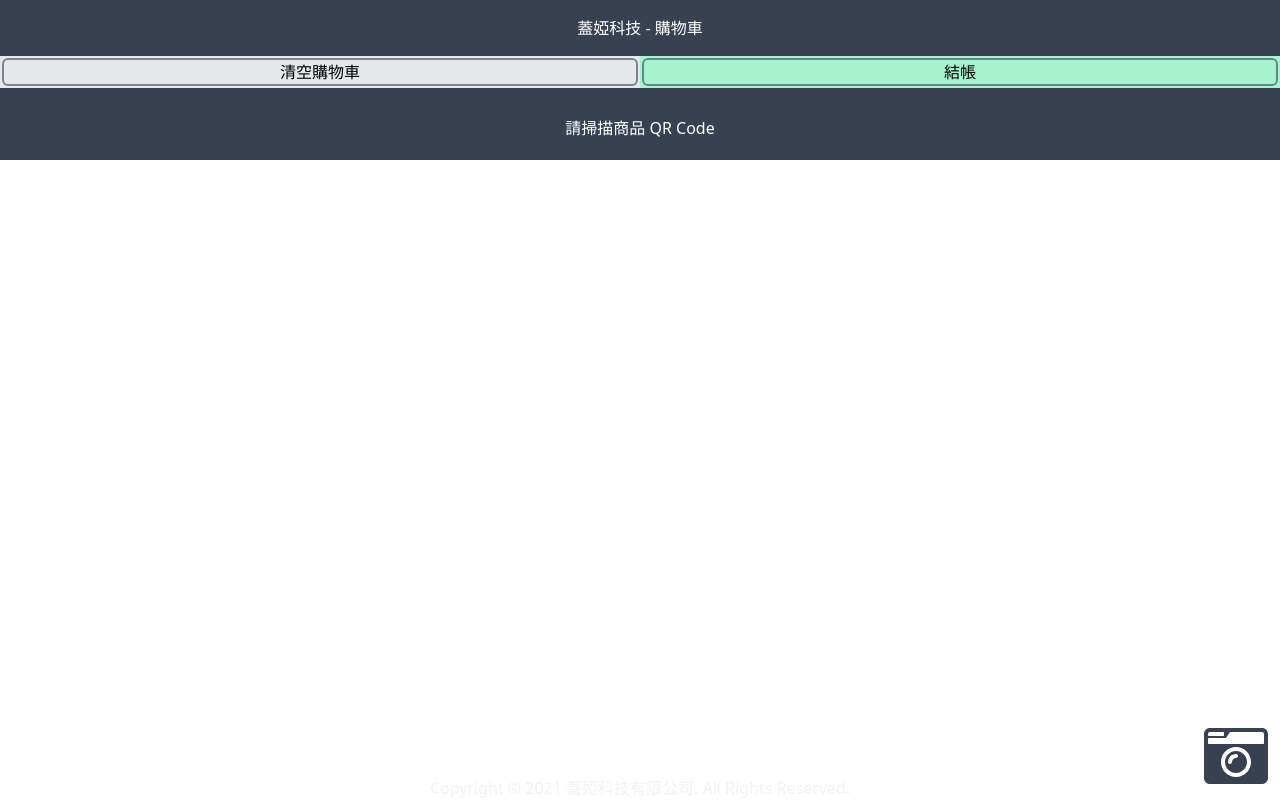
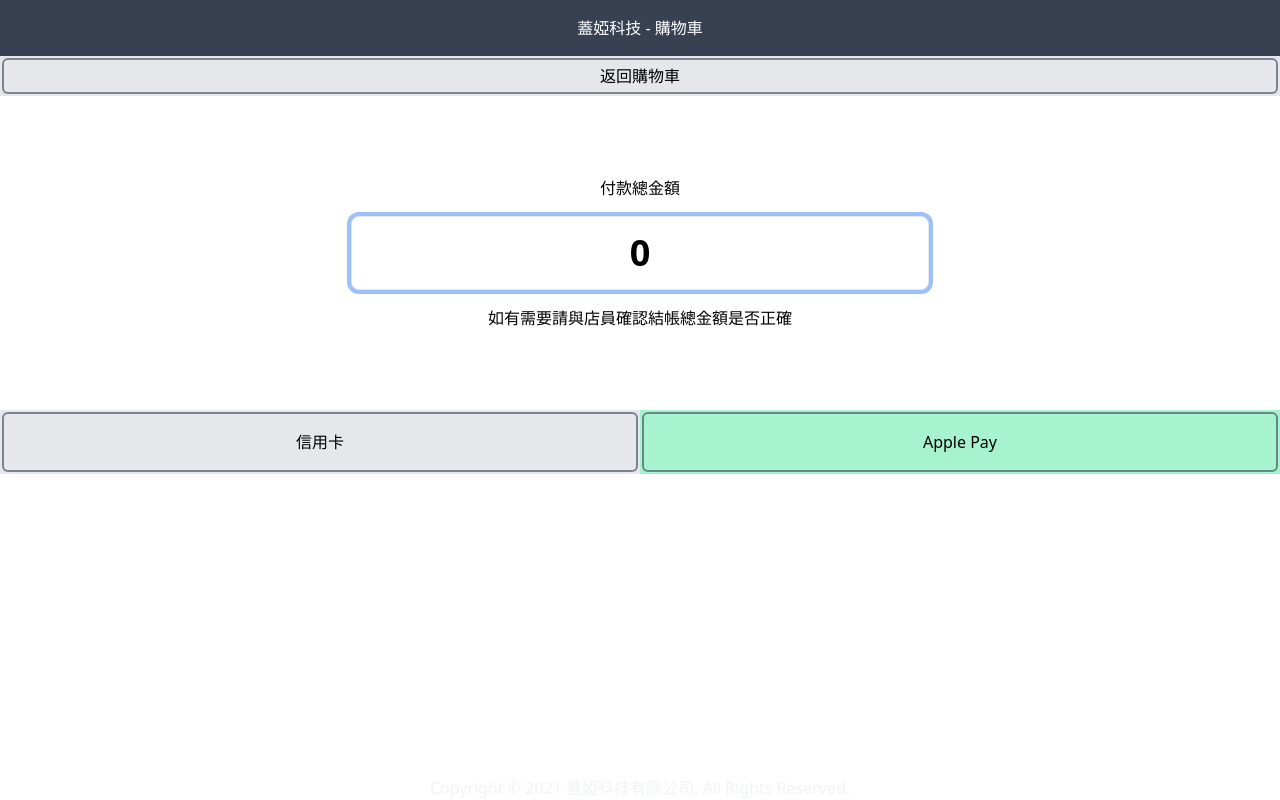
Before and after one commit to shingo0620/o2o-cart, a Vue app: page /checkout in a window 1280 px wide. Built offline with nearby package versions, Linux system fonts and the light colour scheme; what vue3-qrcode-reader would draw is missing.

Commit message:
Add vue-router

```diff
--- a/package.json
+++ b/package.json
@@ -23,6 +23,7 @@
     "tailwindcss": "^2.1.2",
     "uuid": "^8.3.2",
     "vite": "^2.3.0",
+    "vue-router": "4",
     "vue3-qrcode-reader": "^0.0.1"
   }
 }
--- a/src/App.vue
+++ b/src/App.vue
@@ -1,49 +1,22 @@
 <template>
-<div class="d-flex" v-if="!scanning">
+<div class="d-flex">
   <AppHeader :shopName="shopName"></AppHeader>
-  <Cart></Cart>
+  <router-view></router-view>
   <AppFooter></AppFooter>
-  <font-awesome-icon icon="camera-retro" size="4x"
-    @click="scanning=true"
-    class="text-gray-700 cursor-pointer absolute right-3 bottom-3"
-  />
-</div>
-<div v-else>
-  <font-awesome-icon icon="times-circle" size="4x"
-    @click="scanning=false"
-    class="text-gray-700 cursor-pointer absolute right-3 bottom-3"
-  />
-  <qrcode-stream @decode="decodeHandler"/>
 </div>
 </template>
 
-<script>
+<script setup>
 import { ref, onMounted } from 'vue'
-import { shopId, shopName, getShop, addToCart, createCart, restoreCart } from './compositions'
-import AppHeader from './components/AppHeader.vue'
-import AppFooter from './components/AppFooter.vue'
-import Cart from './components/Cart/Index.vue'
+import { shopId, shopName, getShop, addToCart, createCart, restoreCart } from '@/compositions'
+import AppHeader from '@/components/AppHeader.vue'
+import AppFooter from '@/components/AppFooter.vue'
 
-export default {
-  components: {
-    AppHeader,
-    Cart,
-    AppFooter
-  },
-
-  setup (props) {
 onMounted(() => {
   const shopId = (new URL(window.location.href)).searchParams.get('shopId')
   getShop(shopId)
   addProductByURL(window.location.href)
 })
-
-    const scanning = ref(false)
-
-    const decodeHandler = (result) => {
-      addProductByURL(result)
-      scanning.value = false
-    }
 
 const addProductByURL = (url) => {
   const productUuid = (new URL(url)).searchParams.get('addItem')
@@ -51,13 +24,4 @@
     addToCart(productUuid)
   }
 }
-
-    return {
-      scanning,
-      shopId,
-      shopName,
-      decodeHandler
-    }
-  }
-}
 </script>
--- a/src/components/Cart/Index.vue
+++ /dev/null
@@ -1,80 +0,0 @@
-<template>
-  <div class="">
-    <!-- 頭部控制按鈕 -->
-    <div class="flex flex-wrap w-full bg-gray-700 pb-2">
-      <div class="w-6/12 bg-gray-200 p-1">
-        <button class="w-full text-center rounded ring-2 ring-gray-700 ring-opacity-60" @click="resetCart">清空購物車</button>
-      </div>
-      <div class="w-6/12 bg-green-200 p-1">
-        <button class="w-full text-center rounded ring-2 ring-gray-700 ring-opacity-60" @click="checkout">結帳</button>
-      </div>
-    </div>
-
-    <!-- 購物車內產品 -->
-    <div class="py-5 px-2 flex w-full" v-for="item in items" :key="item.uuid">
-      <div
-        class="text-center w-9/12"
-      >
-        {{ getProductByUuid(item.uuid)['name'] }} (${{ getProductByUuid(item.uuid)['unitPrice'] }})
-      </div>
-      <QuantityPanel
-        class="ml-auto w-3/12"
-        v-model="item.quantity"
-        :productUuid="item.uuid"
-      >
-      </QuantityPanel>
-    </div>
-
-    <!-- 購物車總價 -->
-    <div class="p-5 bg-gray-700 text-white text-right">
-      <div v-if="items.length > 0">
-        <span>總價格</span>
-        <span class="ml-2">${{ total }}</span>
-      </div>
-
-      <div v-else class="text-center">
-        請掃描商品 QR Code
-      </div>
-    </div>
-
-  </div>
-</template>
-
-<script>
-import { computed } from 'vue'
-import { cartItems as items, products, resetCart, checkout } from '@/compositions'
-import QuantityPanel from './QuantityPanel.vue'
-
-export default {
-  name: 'Cart',
-
-  components: {
-    QuantityPanel
-  },
-
-  setup (props) {
-    const total = computed(() => {
-      if (items.value.length < 1 || products.value.length < 1) {
-        return 0
-      }
-      return items.value.reduce((accu, current) => {
-        const product = products.value.find(product => product.uuid === current.uuid)
-        return accu + current.quantity * product?.unitPrice
-      }, 0)
-    })
-
-    const getProductByUuid = (uuid) => {
-      return products.value.find(product => product.uuid === uuid) || {}
-    }
-
-    return {
-      items,
-      products,
-      total,
-      resetCart,
-      checkout,
-      getProductByUuid
-    }
-  }
-}
-</script>
--- a/src/compositions/index.js
+++ b/src/compositions/index.js
@@ -56,7 +56,7 @@
   const index = cartItems.value.findIndex((item) => item.uuid === productUuid)
   if (index > -1) {
     // 商品已存在, 增加數量
-    cartItems.value[index]++
+    cartItems.value[index].quantity++
   } else {
     cartItems.value.push({
       uuid: productUuid,
--- a/src/main.js
+++ b/src/main.js
@@ -3,8 +3,10 @@
 import './styles/index.css'
 import FontAwesomeIcon from './plugins/fontawesome'
 import VueQrcodeReader from 'vue3-qrcode-reader'
+import router from './plugins/router'
 
 const app = createApp(App)
-app.use(VueQrcodeReader);
+app.use(router)
+app.use(VueQrcodeReader)
 app.component('font-awesome-icon', FontAwesomeIcon)
 app.mount('#app')
--- /dev/null
+++ b/src/plugins/router.js
@@ -0,0 +1,29 @@
+import { createRouter, createWebHistory } from 'vue-router'
+import Cart from '@/views/Cart.vue'
+import Scan from '@/views/Scan.vue'
+import Checkout from '@/views/Checkout.vue'
+
+const routes = [
+  {
+    path: '/',
+    name: 'Cart',
+    component: Cart
+  },
+  {
+    path: '/scan',
+    name: 'Scan',
+    component: Scan
+  },
+  {
+    path: '/checkout',
+    name: 'Checkout',
+    component: Checkout
+  }
+]
+
+const router = createRouter({
+  history: createWebHistory(),
+  routes
+})
+
+export default router
--- /dev/null
+++ b/src/views/Cart.vue
@@ -0,0 +1,68 @@
+<template>
+  <div>
+    <!-- 頭部控制按鈕 -->
+    <div class="flex flex-wrap w-full bg-gray-700 pb-2">
+      <div class="w-6/12 bg-gray-200 p-1">
+        <button class="w-full text-center rounded ring-2 ring-gray-700 ring-opacity-60 p-1" @click="resetCart">清空購物車</button>
+      </div>
+      <div class="w-6/12 bg-green-200 p-1">
+        <router-link :to="{name: 'Checkout'}" class="flex">
+          <a class="w-full text-center rounded ring-2 ring-gray-700 ring-opacity-60 p-1">結帳</a>
+        </router-link>
+      </div>
+    </div>
+
+    <!-- 購物車內產品 -->
+    <div class="py-5 px-2 flex w-full" v-for="item in items" :key="item.uuid">
+      <div
+        class="text-center w-9/12"
+      >
+        {{ getProductByUuid(item.uuid)['name'] }} (${{ getProductByUuid(item.uuid)['unitPrice'] }})
+      </div>
+      <QuantityPanel
+        class="ml-auto w-3/12"
+        v-model="item.quantity"
+        :productUuid="item.uuid"
+      >
+      </QuantityPanel>
+    </div>
+
+    <!-- 購物車總價 -->
+    <div class="p-5 bg-gray-700 text-white text-right">
+      <div v-if="items.length > 0">
+        <span>總價格</span>
+        <span class="ml-2">${{ total }}</span>
+      </div>
+
+      <div v-else class="text-center">
+        請掃描商品 QR Code
+      </div>
+    </div>
+
+    <router-link :to="{ name: 'Scan' }">
+      <font-awesome-icon icon="camera-retro" size="4x"
+        class="text-gray-700 cursor-pointer absolute right-3 bottom-3 z-10"
+      />
+    </router-link>
+  </div>
+</template>
+
+<script setup>
+import { computed } from 'vue'
+import { cartItems as items, products, resetCart } from '@/compositions'
+import QuantityPanel from '@/components/Cart/QuantityPanel.vue'
+
+const total = computed(() => {
+  if (items.value.length < 1 || products.value.length < 1) {
+    return 0
+  }
+  return items.value.reduce((accu, current) => {
+    const product = products.value.find(product => product.uuid === current.uuid)
+    return accu + current.quantity * product?.unitPrice
+  }, 0)
+})
+
+const getProductByUuid = (uuid) => {
+  return products.value.find(product => product.uuid === uuid) || {}
+}
+</script>
--- /dev/null
+++ b/src/views/Checkout.vue
@@ -0,0 +1,45 @@
+<template>
+<div class="w-full bg-gray-200 p-1">
+  <router-link :to="{name: 'Cart'}" class="flex">
+    <a class="w-full p-1 text-center rounded ring-2 ring-gray-700 ring-opacity-60">返回購物車</a>
+  </router-link>
+</div>
+
+<div class="p-20 justify-center flex-wrap">
+  <label class="block text-center">付款總金額</label>
+  <input class="block p-4 text-4xl font-bold mx-auto mt-4 text-center border ring-4 rounded-lg" v-model="total" />
+  <p class="text-center mt-4">如有需要請與店員確認結帳總金額是否正確</p>
+</div>
+
+<!-- 結帳方法選擇 -->
+<div class="flex flex-wrap w-full">
+  <div class="w-6/12 bg-gray-200 p-1">
+    <router-link :to="{name: 'Cart'}" class="flex">
+      <a class="p-4 w-full text-center rounded ring-2 ring-gray-700 ring-opacity-60">信用卡</a>
+    </router-link>
+  </div>
+  <div class="w-6/12 bg-green-200 p-1">
+    <router-link :to="{name: 'Checkout'}" class="flex">
+      <a class="p-4 w-full text-center rounded ring-2 ring-gray-700 ring-opacity-60">Apple Pay</a>
+    </router-link>
+  </div>
+</div>
+</template>
+
+<script setup>
+import { ref, onMounted } from 'vue'
+import { cartItems, products } from '@/compositions'
+
+const total = ref(0)
+
+onMounted(() => {
+  total.value = cartItems.value.reduce((accu, current) => {
+    const product = products.value.find((item) => item.uuid === current.uuid)
+    return accu + product.unitPrice * current.quantity
+  }, 0)
+})
+
+const getAmount = () => {
+
+}
+</script>
--- /dev/null
+++ b/src/views/Scan.vue
@@ -0,0 +1,29 @@
+<template>
+<div>
+  <qrcode-stream @decode="decodeHandler"/>
+  <router-link :to="{ name: 'Cart' }">
+    <font-awesome-icon icon="times-circle" size="4x"
+      class="text-gray-700 cursor-pointer absolute right-3 bottom-3 z-10"
+    />
+  </router-link>
+</div>
+</template>
+
+<script setup>
+import { useRouter } from 'vue-router'
+import { addToCart } from '@/compositions'
+
+const router = useRouter()
+
+const decodeHandler = (result) => {
+  addProductByURL(result)
+  router.push({name: 'Cart'})
+}
+
+const addProductByURL = (url) => {
+  const productUuid = (new URL(url)).searchParams.get('addItem')
+  if (productUuid) {
+    addToCart(productUuid)
+  }
+}
+</script>
```
Also changed, not shown: 1 other file (tests, documents, lock files or other folders). Lines whose indentation alone changed are shown as unchanged.
